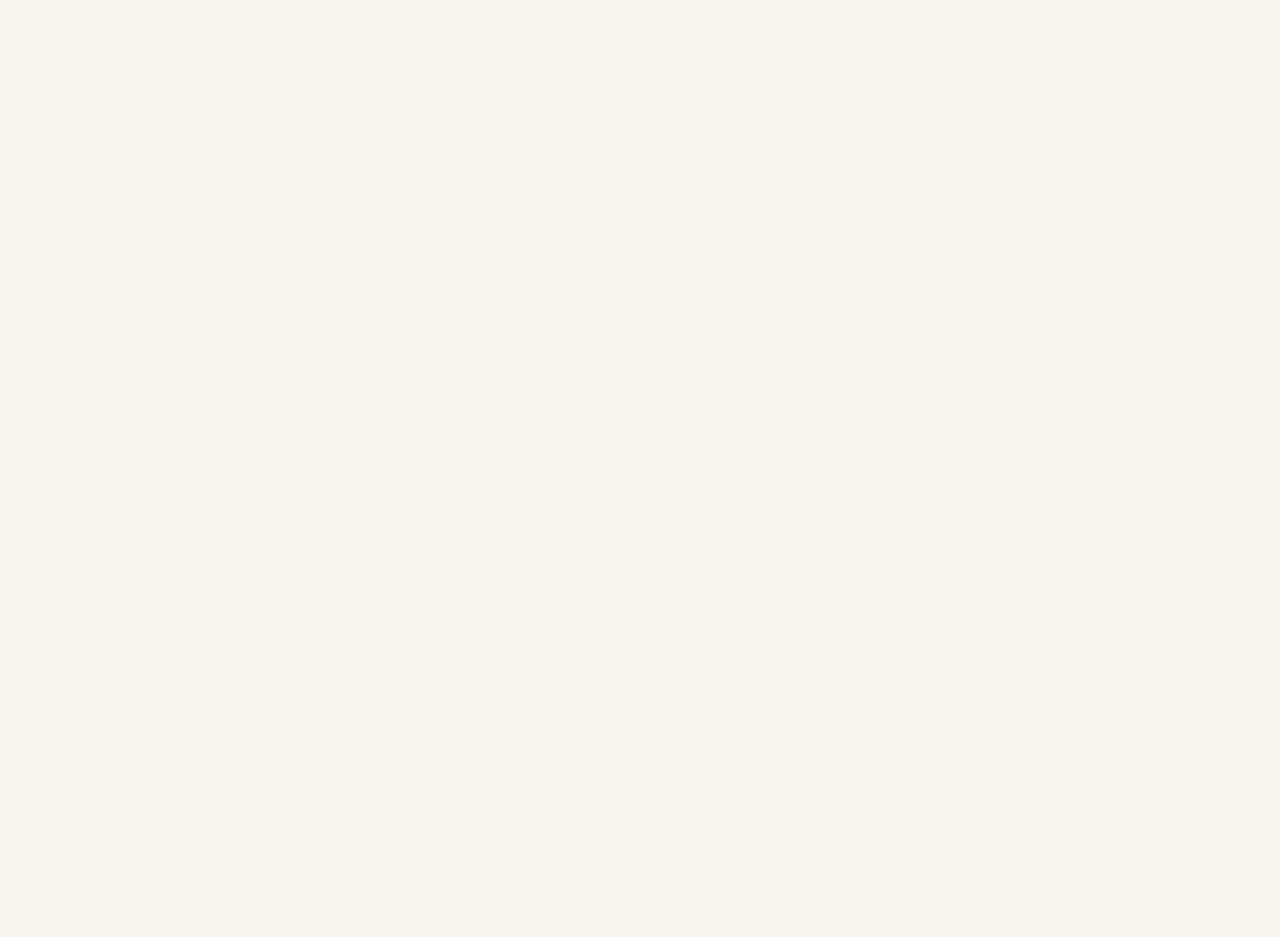
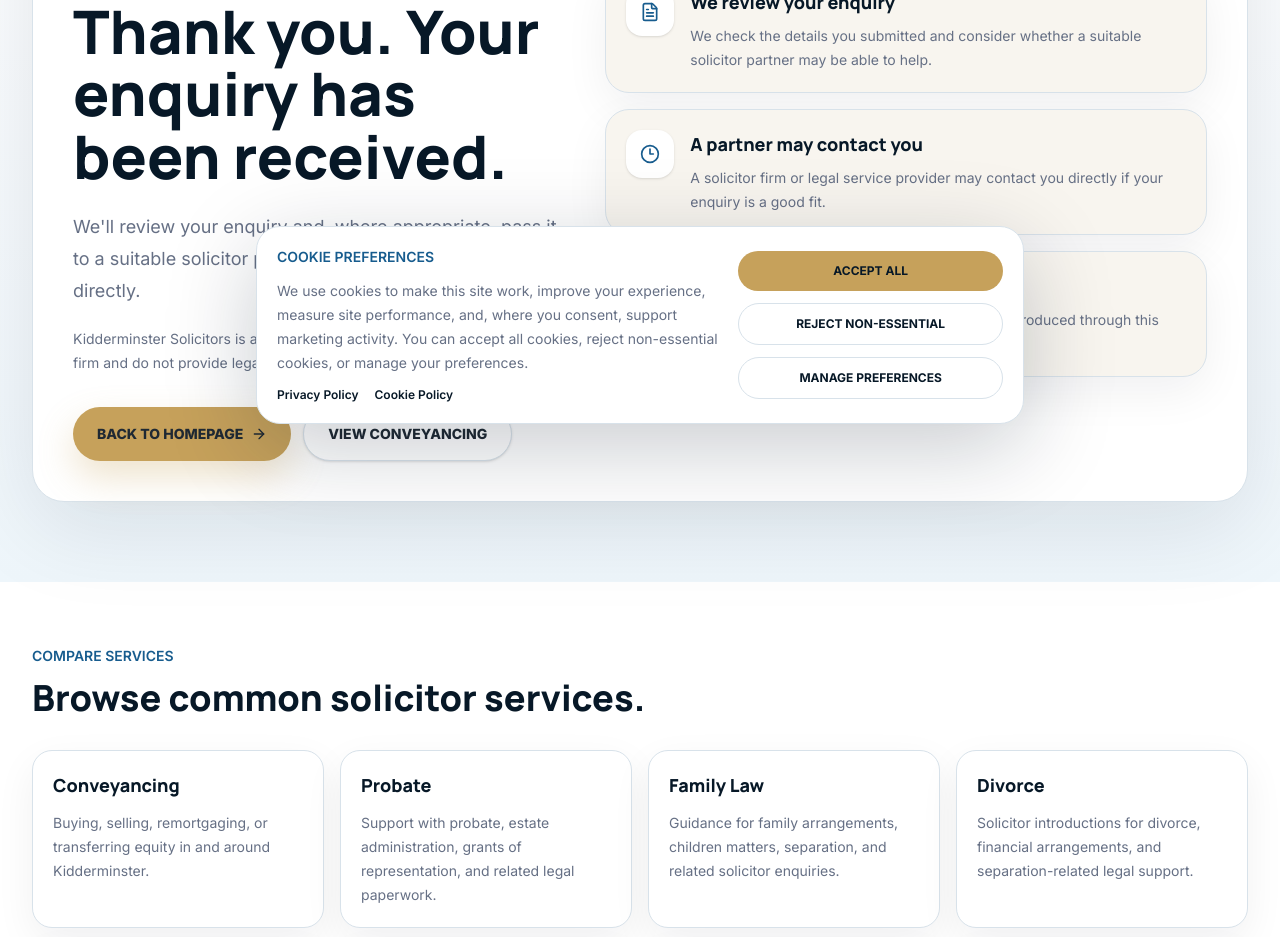
Before and after one commit to LinkifiPR/KidderminsterSolicitors, a Next.js app: page /thank-you in a window 1280 px wide. Before the commit this address had no page. Shown: the part 360-1297 px from the top of the page. Before the commit the page ends 800 px from the top, so only its background shows below. Built offline with nearby package versions, Linux system fonts and the light colour scheme.

Commit message:
feat: add quote thank-you page

```diff
--- /dev/null
+++ b/app/thank-you/page.tsx
@@ -0,0 +1,154 @@
+import type { Metadata } from "next";
+import Link from "next/link";
+import {
+  ArrowRight,
+  CheckCircle2,
+  Clock3,
+  FileText,
+  ShieldCheck,
+} from "lucide-react";
+import { SiteFooter } from "../../components/SiteFooter";
+import { SiteHeader } from "../../components/SiteHeader";
+import { baseUrl, servicePages } from "../../lib/site";
+
+export const metadata: Metadata = {
+  title: "Thank You",
+  description:
+    "Your Kidderminster solicitor quote enquiry has been received by this independent local guide.",
+  alternates: {
+    canonical: `${baseUrl}/thank-you/`,
+  },
+  openGraph: {
+    title: "Thank You | Kidderminster Solicitors",
+    description:
+      "Your no obligation solicitor quote enquiry has been received.",
+    url: `${baseUrl}/thank-you/`,
+  },
+  robots: {
+    index: false,
+    follow: false,
+  },
+};
+
+const nextSteps = [
+  {
+    title: "We review your enquiry",
+    text: "We check the details you submitted and consider whether a suitable solicitor partner may be able to help.",
+    icon: FileText,
+  },
+  {
+    title: "A partner may contact you",
+    text: "A solicitor firm or legal service provider may contact you directly if your enquiry is a good fit.",
+    icon: Clock3,
+  },
+  {
+    title: "There is no obligation",
+    text: "You are under no obligation to instruct any firm introduced through this website.",
+    icon: ShieldCheck,
+  },
+];
+
+export default function ThankYouPage() {
+  return (
+    <main className="min-h-screen bg-white">
+      <SiteHeader />
+
+      <section className="bg-[linear-gradient(180deg,#ffffff_0%,var(--pale-blue)_100%)] px-5 py-20 sm:px-8">
+        <div className="mx-auto grid max-w-7xl gap-10 rounded-[2rem] border border-[var(--border)] bg-white p-7 shadow-[0_26px_90px_rgba(7,24,39,0.1)] sm:p-10 lg:grid-cols-[0.9fr_1.1fr]">
+          <div>
+            <div className="flex h-14 w-14 items-center justify-center rounded-2xl bg-[var(--pale-blue)] text-[var(--mid-blue)]">
+              <CheckCircle2 className="h-7 w-7" aria-hidden />
+            </div>
+            <p className="mt-6 text-sm font-semibold uppercase text-[var(--gold)]">
+              Enquiry received
+            </p>
+            <h1 className="mt-4 max-w-3xl text-5xl font-extrabold leading-[1.04] text-[var(--navy)] sm:text-6xl">
+              Thank you. Your enquiry has been received.
+            </h1>
+            <p className="mt-6 max-w-2xl text-lg leading-8 text-[var(--muted)]">
+              We&apos;ll review your enquiry and, where appropriate, pass it to a
+              suitable solicitor partner who can contact you directly.
+            </p>
+            <p className="mt-5 max-w-2xl text-sm leading-6 text-[var(--muted)]">
+              Kidderminster Solicitors is an independent local guide. We are not
+              a law firm and do not provide legal advice.
+            </p>
+            <div className="mt-8 flex flex-col gap-3 sm:flex-row">
+              <Link
+                href="/"
+                className="inline-flex items-center justify-center gap-2 rounded-full bg-[var(--gold)] px-6 py-4 text-sm font-extrabold uppercase text-[var(--navy)] shadow-[0_16px_36px_rgba(198,161,91,0.3)] transition hover:-translate-y-0.5 hover:bg-[#d8b66f]"
+              >
+                Back to homepage
+                <ArrowRight className="h-4 w-4" aria-hidden />
+              </Link>
+              <Link
+                href="/conveyancing-solicitors-kidderminster/"
+                className="inline-flex justify-center rounded-full border border-[var(--border)] bg-white px-6 py-4 text-sm font-extrabold uppercase text-[var(--trust-blue)] shadow-sm transition hover:border-[var(--mid-blue)] hover:bg-[var(--pale-blue)]"
+              >
+                View conveyancing
+              </Link>
+            </div>
+          </div>
+
+          <div className="grid content-center gap-4">
+            {nextSteps.map((item) => {
+              const Icon = item.icon;
+
+              return (
+                <article
+                  key={item.title}
+                  className="rounded-[1.5rem] border border-[var(--border)] bg-[var(--cream)] p-5 shadow-[0_16px_45px_rgba(7,24,39,0.06)]"
+                >
+                  <div className="flex gap-4">
+                    <span className="flex h-12 w-12 shrink-0 items-center justify-center rounded-2xl bg-white text-[var(--mid-blue)] shadow-sm">
+                      <Icon className="h-5 w-5" aria-hidden />
+                    </span>
+                    <div>
+                      <h2 className="text-lg font-extrabold text-[var(--navy)]">
+                        {item.title}
+                      </h2>
+                      <p className="mt-2 text-sm leading-6 text-[var(--muted)]">
+                        {item.text}
+                      </p>
+                    </div>
+                  </div>
+                </article>
+              );
+            })}
+          </div>
+        </div>
+      </section>
+
+      <section className="px-5 py-16 sm:px-8">
+        <div className="mx-auto max-w-7xl">
+          <div className="max-w-3xl">
+            <p className="text-sm font-semibold uppercase text-[var(--mid-blue)]">
+              Compare services
+            </p>
+            <h2 className="mt-3 text-4xl font-extrabold text-[var(--navy)]">
+              Browse common solicitor services.
+            </h2>
+          </div>
+          <div className="mt-8 grid gap-4 sm:grid-cols-2 lg:grid-cols-4">
+            {servicePages.slice(0, 8).map((service) => (
+              <Link
+                key={service.slug}
+                href={`/${service.slug}/`}
+                className="rounded-[1.25rem] border border-[var(--border)] bg-white p-5 shadow-[0_14px_40px_rgba(7,24,39,0.06)] transition hover:-translate-y-1 hover:border-[rgba(23,92,142,0.35)] hover:shadow-[0_22px_60px_rgba(7,24,39,0.1)]"
+              >
+                <h3 className="text-lg font-extrabold text-[var(--navy)]">
+                  {service.category}
+                </h3>
+                <p className="mt-3 text-sm leading-6 text-[var(--muted)]">
+                  {service.summary}
+                </p>
+              </Link>
+            ))}
+          </div>
+        </div>
+      </section>
+
+      <SiteFooter />
+    </main>
+  );
+}
--- a/components/QuoteForm.tsx
+++ b/components/QuoteForm.tsx
@@ -101,6 +101,7 @@ export function QuoteForm() {
       setMessage(
         "Thank you. Your enquiry has been received. A solicitor partner may contact you directly if they are able to help.",
       );
+      window.location.assign("/thank-you/");
       return;
     }
 
```
Also changed, not shown: 1 other file (tests, documents, lock files or other folders).
